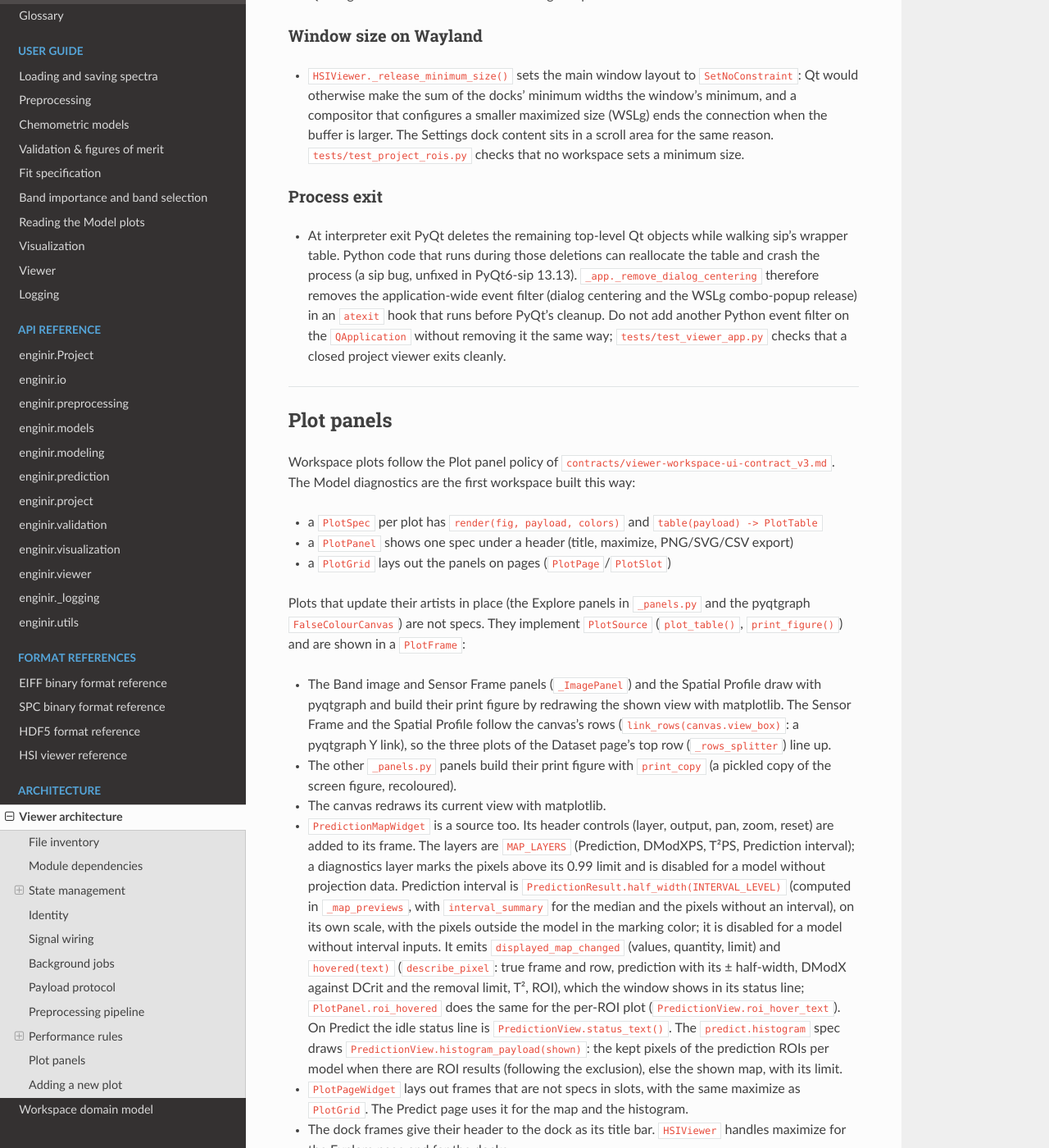
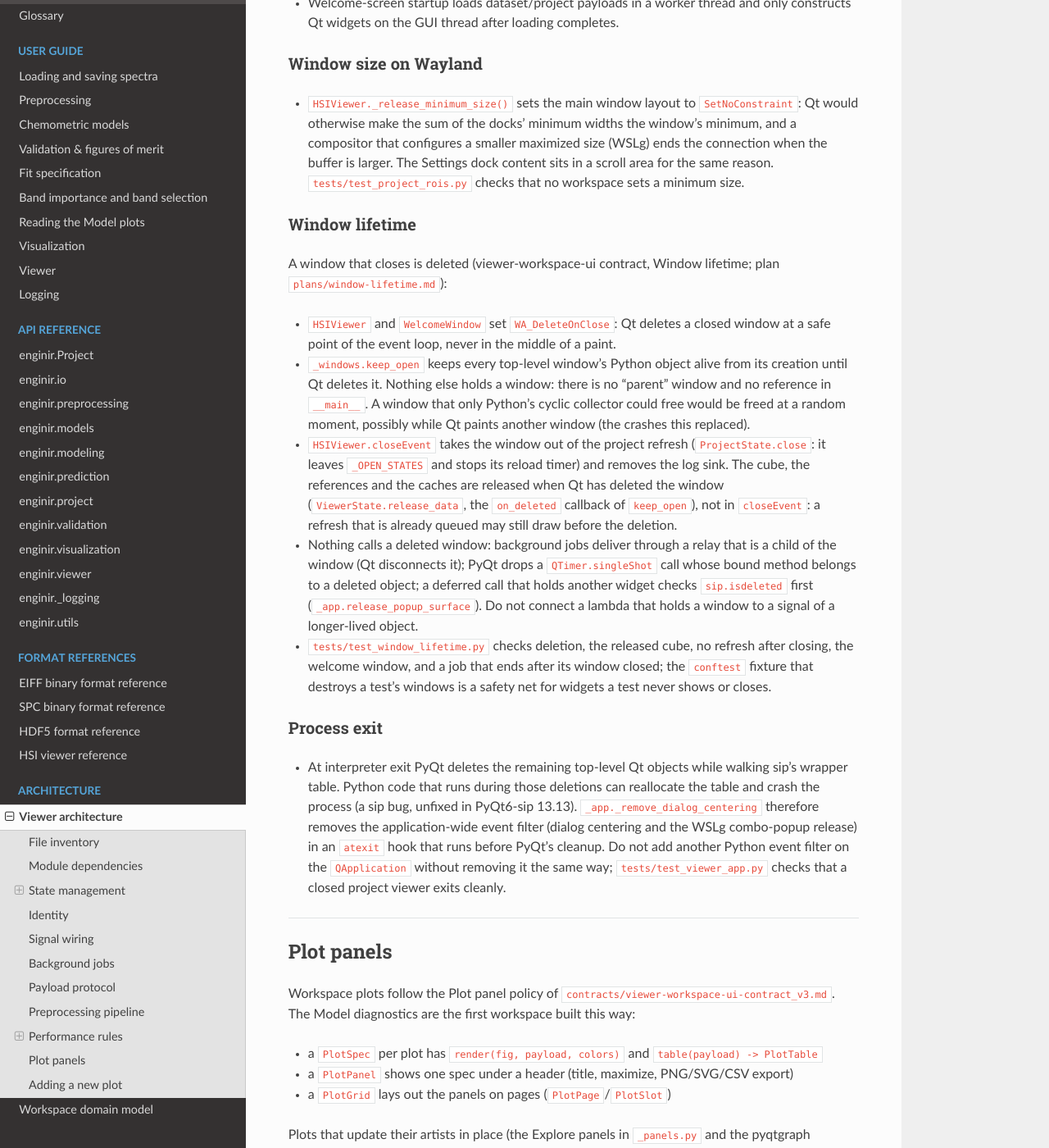
Before and after one commit to TUstudents/engiNIR, a Sphinx documentation site: the page built from docs/viewer_architecture.md, in a window 1280 px wide and 1400 px high, scrolled down 7995 px. Shown: the whole window at 82% size. Built offline with Sphinx 7.4.7 and the Read the Docs theme 3.1.0, drawn with Linux system fonts in a browser that asks for light colours; some of the changed text lies outside the part shown.

Commit message:
Window lifetime: contract rule, architecture doc, G37, CHANGELOG 1.7.0rc2
The viewer-workspace-ui contract gets a Window lifetime section (a closed
window is deleted, keeps no data, receives no refresh, and a job ending
after it closed calls nothing); docs/viewer_architecture.md describes the
registry, the cleanup order and the rules for deferred calls. G37 is
closed in the ledger (and AGENTS.md names the register G01-G37). The
conftest fixture is documented as a safety net. CHANGELOG: 1.7.0rc2
(unreleased).

```diff
--- a/docs/viewer_architecture.md
+++ b/docs/viewer_architecture.md
@@ -22,6 +22,7 @@ Developer reference for the `src/enginir/viewer/` module.
 | `_panels.py` | Explore plots: Histogram and Spectrum (matplotlib); Band image and Sensor Frame (pyqtgraph `_ImagePanel`); Spatial Profile (pyqtgraph, upright) |
 | `_viewer.py` | `HSIViewer(QMainWindow)`: menus (every action; no toolbar), the workflow strip, Project and Properties on the left, the Settings dock on the right (the workspace controls; the Model workspace's fit settings are the embedded fit form), the bottom panel (Checks, ROI table, Models, Log as tabs), status strip, workspace host; `run_fix` runs the fix a check offers |
 | `_welcome.py` | Launcher window with recent files list and startup routing |
+| `_windows.py` | The registry of open top-level windows (`keep_open`, `open_windows`); see Window lifetime |
 | `_recent.py` | MRU file list (`~/.config/enginir/recent.json`) |
 | `_eda.py` | `EDAView` — signal, preprocessing and ROI controls (project actions are menu items) |
 | `_attachment.py` | Project/dataset binding validation |
@@ -298,6 +299,35 @@ frame, signal unit, or preprocessing parameters.
   Settings dock content sits in a scroll area for the same reason.
   `tests/test_project_rois.py` checks that no workspace sets a minimum size.
 
+### Window lifetime
+
+A window that closes is deleted (viewer-workspace-ui contract, Window
+lifetime; plan `plans/window-lifetime.md`):
+
+- `HSIViewer` and `WelcomeWindow` set `WA_DeleteOnClose`: Qt deletes a closed
+  window at a safe point of the event loop, never in the middle of a paint.
+- `_windows.keep_open` keeps every top-level window's Python object alive
+  from its creation until Qt deletes it. Nothing else holds a window: there is
+  no "parent" window and no reference in `__main__`. A window that only
+  Python's cyclic collector could free would be freed at a random moment,
+  possibly while Qt paints another window (the crashes this replaced).
+- `HSIViewer.closeEvent` takes the window out of the project refresh
+  (`ProjectState.close`: it leaves `_OPEN_STATES` and stops its reload
+  timer) and removes the log sink. The cube, the references and the caches
+  are released when Qt has deleted the window (`ViewerState.release_data`,
+  the `on_deleted` callback of `keep_open`), not in `closeEvent`: a refresh
+  that is already queued may still draw before the deletion.
+- Nothing calls a deleted window: background jobs deliver through a relay
+  that is a child of the window (Qt disconnects it); PyQt drops a
+  `QTimer.singleShot` call whose bound method belongs to a deleted object;
+  a deferred call that holds another widget checks `sip.isdeleted` first
+  (`_app.release_popup_surface`). Do not connect a lambda that holds a window
+  to a signal of a longer-lived object.
+- `tests/test_window_lifetime.py` checks deletion, the released cube, no
+  refresh after closing, the welcome window, and a job that ends after its
+  window closed; the `conftest` fixture that destroys a test's windows is a
+  safety net for widgets a test never shows or closes.
+
 ### Process exit
 
 - At interpreter exit PyQt deletes the remaining top-level Qt objects while walking sip's wrapper table. Python code that runs during those deletions can reallocate the table and crash the process (a sip bug, unfixed in PyQt6-sip 13.13). `_app._remove_dialog_centering` therefore removes the application-wide event filter (dialog centering and the WSLg combo-popup release) in an `atexit` hook that runs before PyQt's cleanup. Do not add another Python event filter on the `QApplication` without removing it the same way; `tests/test_viewer_app.py` checks that a closed project viewer exits cleanly.
```
Also changed, not shown: AGENTS.md (+1 -1 lines), CHANGELOG.md (+18 -0 lines), contracts/coverage.md (+2 -1 lines), contracts/viewer-workspace-ui-contract_v3.md (+13 -0 lines), 1 other file.
